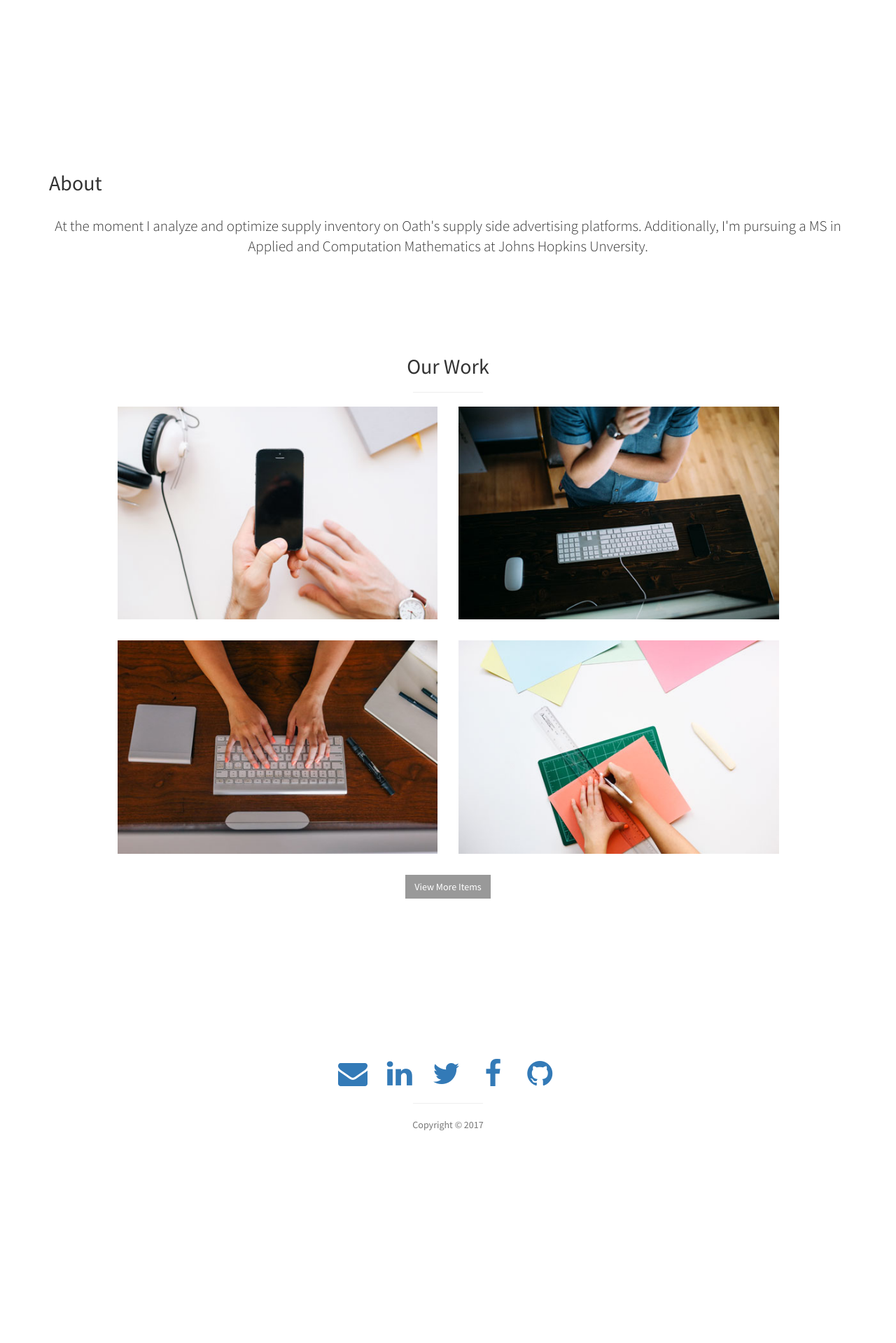
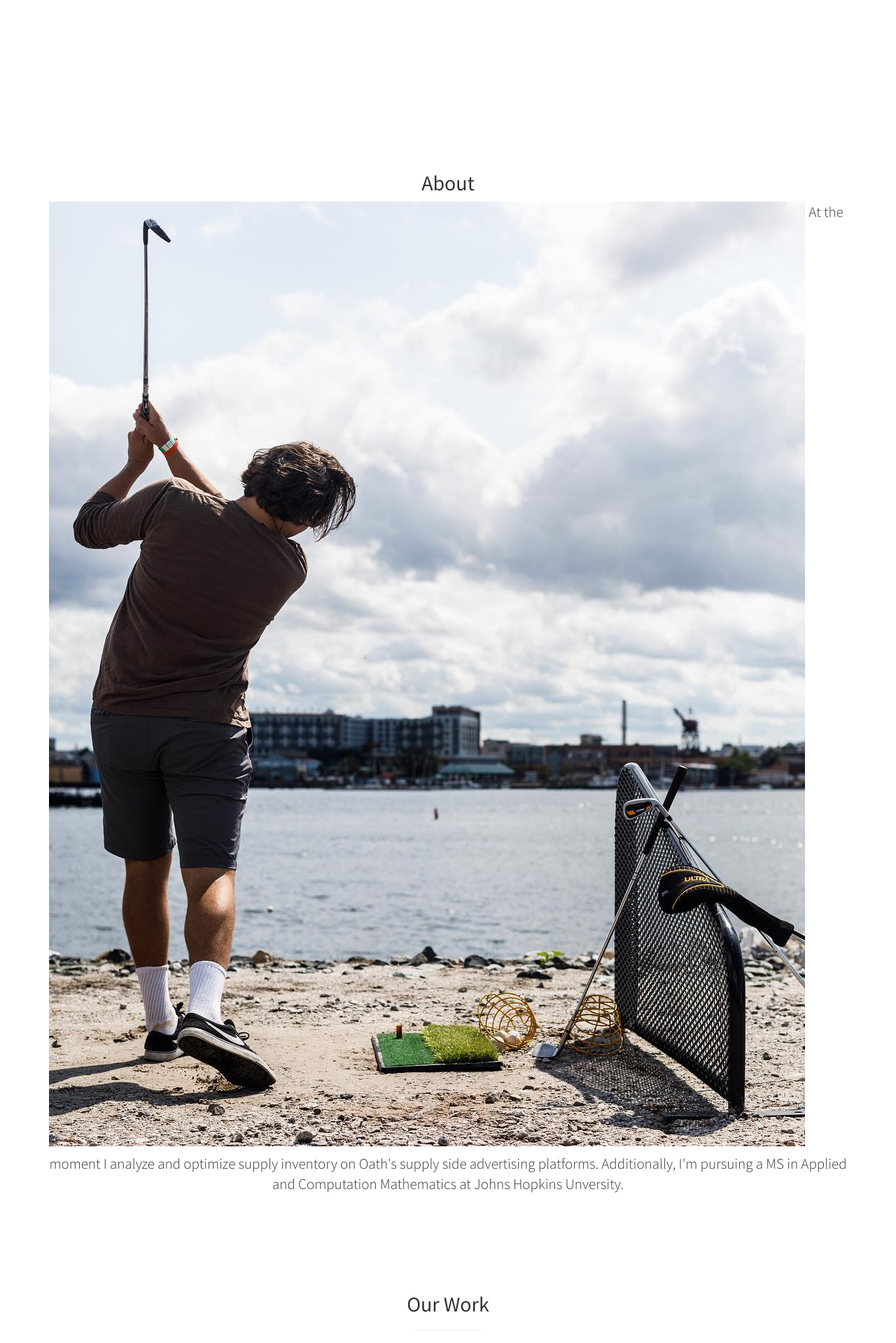
Before and after one commit to healyt22/healyt22.github.io, a Jekyll site: the page built from index.html, in a window 1280 px wide. Shown: the part 925-2844 px from the top of the page at 70% size. Built offline with Jekyll 4.4.1, drawn with Linux system fonts in a browser that asks for light colours; before the commit the page ends 2652 px from its top, so only the background shows below that.

Commit message:
messin with stuff

```diff
--- a/_includes/about.html
+++ b/_includes/about.html
@@ -1,11 +1,9 @@
 <section id="about" class="about">
   <div class="container">
     <div class="row">
-      <div class="col-lg-12 image fit">
+      <div class="col-lg-12 text-center">
         <h2>About</h2>
-        <img src="images/golf.jpg" style="max-width: 300px" alt="">
-      </div>
-      <div class="col-lg-12 text-center">
+        <p style="float: left;"><img src="../img/golf.jpg" height=auto width=auto border="1px"></p>
         <p class="lead">At the moment I analyze and optimize supply inventory on Oath's supply side advertising platforms.
           Additionally, I'm pursuing a MS in Applied and Computation Mathematics at Johns Hopkins Unversity.</p>
       </div>
```
Also changed, not shown: 1 other file.
